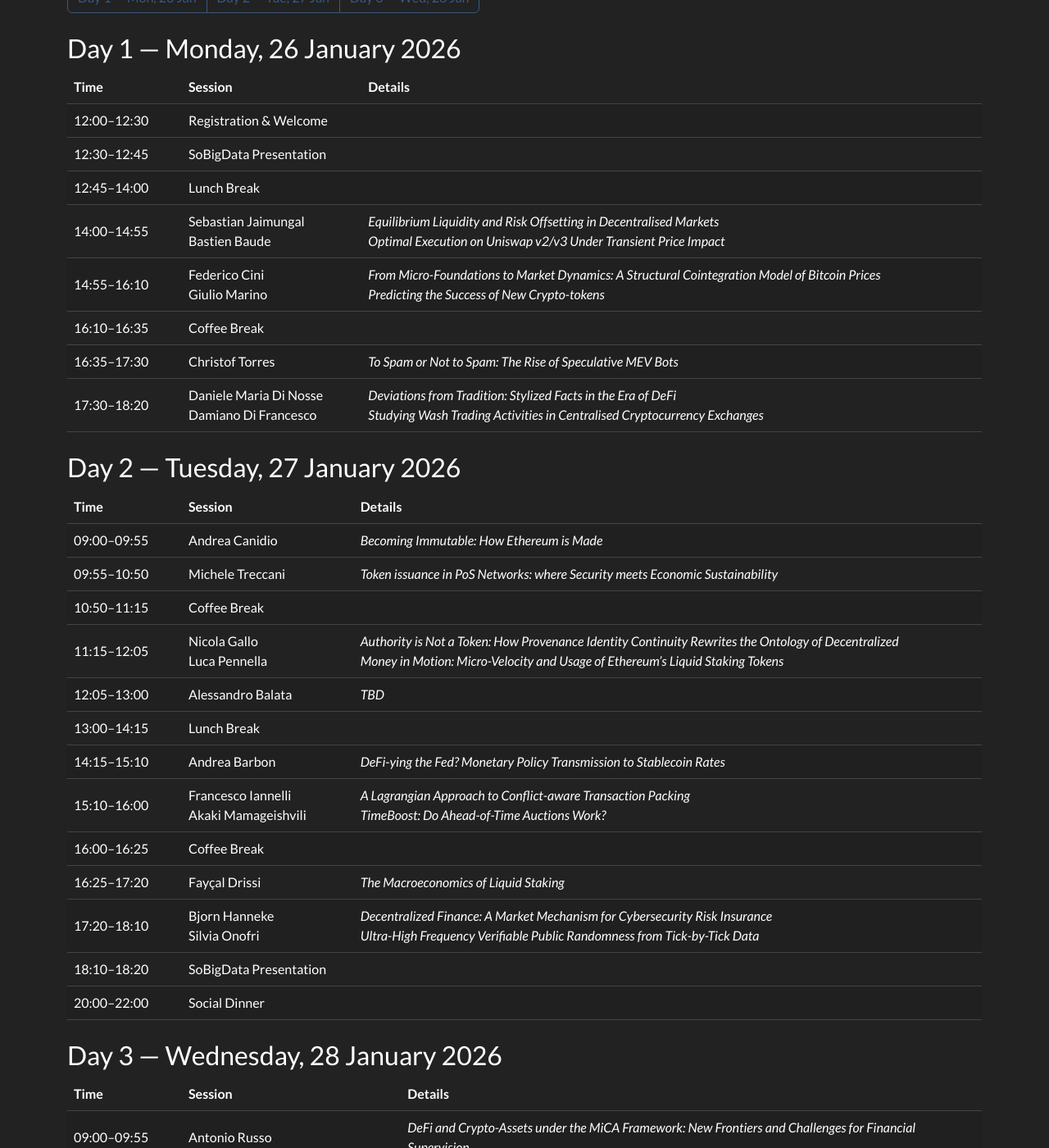
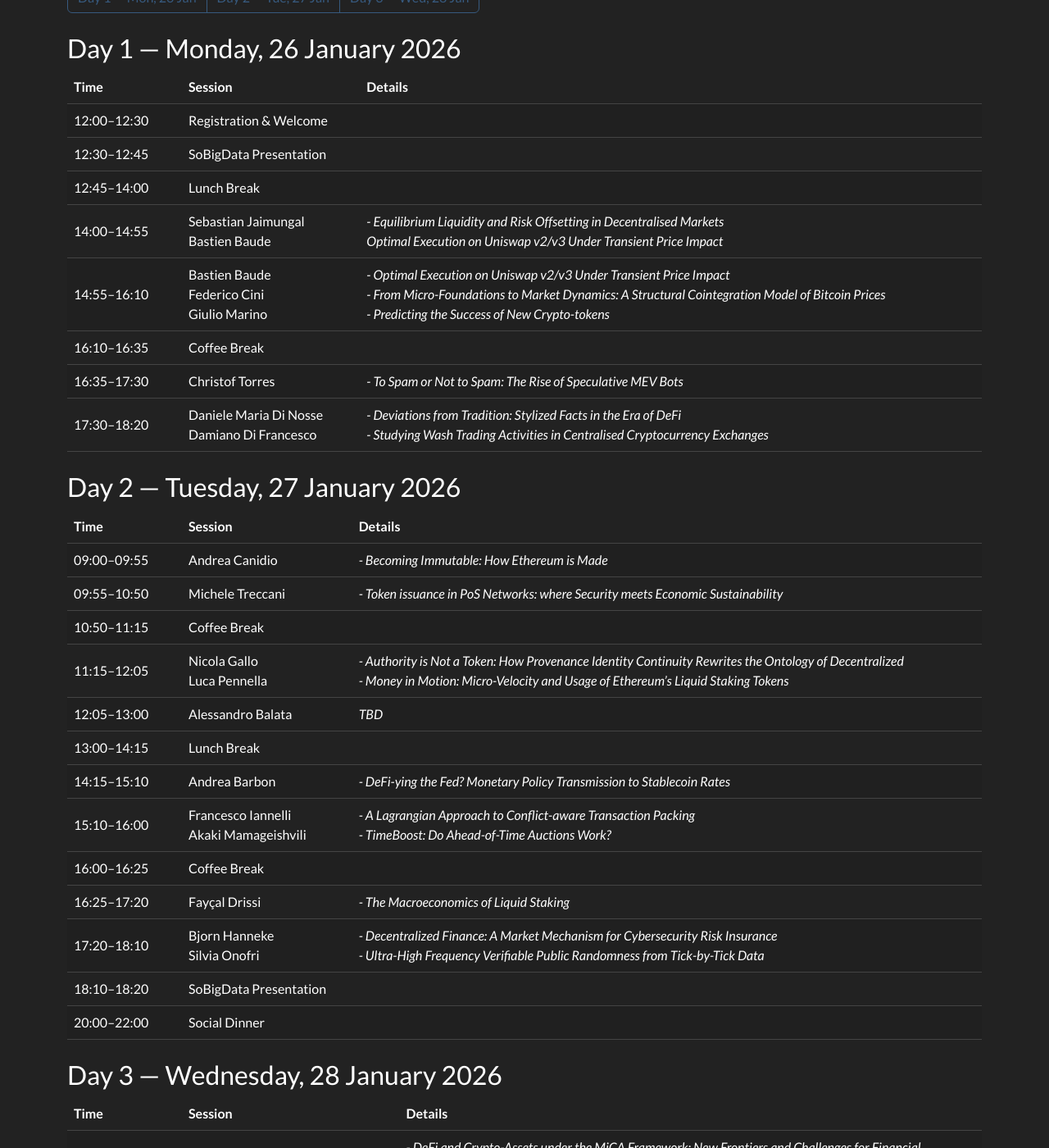
Before and after one commit to sns-defi/sns-defi.github.io, a Jekyll site: the page built from program.md, in a window 1280 px wide and 1400 px high, scrolled down 322 px. Shown: the whole window at 82% size. Built offline with Jekyll 4.4.1, drawn with Linux system fonts in a browser that asks for light colours; nearby versions of some CDN libraries; some of the changed text lies outside the part shown.

Commit message:
program update

```diff
--- a/program.md
+++ b/program.md
@@ -6,7 +6,7 @@ permalink: /program/
 
 <h2 class="section-title">Program</h2>
 <p class="mb-3">The conference runs from <strong>Monday 26 January 2026</strong> to <strong>Wednesday 28 January 2026</strong> at Scuola Normale Superiore, Pisa. All times are <strong>CET (UTC+1)</strong>. All talks will be held in the <strong>Sala Azzurra</strong> (first floor). Coffee breaks and lunches will be served in the adjacent room.</p>
-<p class="mb-4"><a class="btn btn-outline-secondary btn-sm" href="{{ '/Schedule.pdf' | relative_url }}" download>Download Schedule (PDF)</a></p>
+<p class="mb-4" style="color: white;"><a class="btn btn-outline-secondary btn-sm" href="{{ '/Schedule.pdf' | relative_url }}" download>Download Schedule (PDF)</a></p>
 
 <nav class="mb-4">
   <div class="btn-group" role="group" aria-label="Day navigation">
@@ -26,11 +26,11 @@ permalink: /program/
     <tr><td>12:00–12:30</td><td>Registration & Welcome</td><td></td></tr>
     <tr><td>12:30–12:45</td><td>SoBigData Presentation</td><td></td></tr>
     <tr><td>12:45–14:00</td><td>Lunch Break</td><td></td></tr>
-    <tr><td>14:00–14:55</td><td>Sebastian Jaimungal<br>Bastien Baude</td><td><em>Equilibrium Liquidity and Risk Offsetting in Decentralised Markets</em><br><em>Optimal Execution on Uniswap v2/v3 Under Transient Price Impact</em></td></tr>
-    <tr><td>14:55–16:10</td><td>Federico Cini<br>Giulio Marino</td><td><em>From Micro-Foundations to Market Dynamics: A Structural Cointegration Model of Bitcoin Prices</em><br><em>Predicting the Success of New Crypto-tokens</em></td></tr>
+    <tr><td>14:00–14:55</td><td>Sebastian Jaimungal<br>Bastien Baude</td><td><em>- Equilibrium Liquidity and Risk Offsetting in Decentralised Markets</em><br><em>Optimal Execution on Uniswap v2/v3 Under Transient Price Impact</em></td></tr>
+    <tr><td>14:55–16:10</td><td>Bastien Baude<br>Federico Cini<br>Giulio Marino</td><td><em> - Optimal Execution on Uniswap v2/v3 Under Transient Price Impact</em><br><em>- From Micro-Foundations to Market Dynamics: A Structural Cointegration Model of Bitcoin Prices</em><br><em>- Predicting the Success of New Crypto-tokens</em></td></tr>
     <tr><td>16:10–16:35</td><td>Coffee Break</td><td></td></tr>
-    <tr><td>16:35–17:30</td><td>Christof Torres</td><td><em>To Spam or Not to Spam: The Rise of Speculative MEV Bots</em></td></tr>
-    <tr><td>17:30–18:20</td><td>Daniele Maria Di Nosse<br>Damiano Di Francesco</td><td><em>Deviations from Tradition: Stylized Facts in the Era of DeFi</em><br><em>Studying Wash Trading Activities in Centralised Cryptocurrency Exchanges</em></td></tr>
+    <tr><td>16:35–17:30</td><td>Christof Torres</td><td><em>- To Spam or Not to Spam: The Rise of Speculative MEV Bots</em></td></tr>
+    <tr><td>17:30–18:20</td><td>Daniele Maria Di Nosse<br>Damiano Di Francesco</td><td><em>- Deviations from Tradition: Stylized Facts in the Era of DeFi</em><br><em>- Studying Wash Trading Activities in Centralised Cryptocurrency Exchanges</em></td></tr>
   </tbody>
 </table>
 
@@ -40,17 +40,17 @@ permalink: /program/
     <tr><th style="width: 140px;">Time</th><th>Session</th><th>Details</th></tr>
   </thead>
   <tbody>
-    <tr><td>09:00–09:55</td><td>Andrea Canidio</td><td><em>Becoming Immutable: How Ethereum is Made</em></td></tr>
-    <tr><td>09:55–10:50</td><td>Michele Treccani</td><td><em>Token issuance in PoS Networks: where Security meets Economic Sustainability</em></td></tr>
+    <tr><td>09:00–09:55</td><td>Andrea Canidio</td><td><em>- Becoming Immutable: How Ethereum is Made</em></td></tr>
+    <tr><td>09:55–10:50</td><td>Michele Treccani</td><td><em>- Token issuance in PoS Networks: where Security meets Economic Sustainability</em></td></tr>
     <tr><td>10:50–11:15</td><td>Coffee Break</td><td></td></tr>
-    <tr><td>11:15–12:05</td><td>Nicola Gallo<br>Luca Pennella</td><td><em>Authority is Not a Token: How Provenance Identity Continuity Rewrites the Ontology of Decentralized</em><br><em>Money in Motion: Micro-Velocity and Usage of Ethereum’s Liquid Staking Tokens</em></td></tr>
+    <tr><td>11:15–12:05</td><td>Nicola Gallo<br>Luca Pennella</td><td><em>- Authority is Not a Token: How Provenance Identity Continuity Rewrites the Ontology of Decentralized</em><br><em>- Money in Motion: Micro-Velocity and Usage of Ethereum’s Liquid Staking Tokens</em></td></tr>
     <tr><td>12:05–13:00</td><td>Alessandro Balata</td><td><em>TBD</em></td></tr>
     <tr><td>13:00–14:15</td><td>Lunch Break</td><td></td></tr>
-    <tr><td>14:15–15:10</td><td>Andrea Barbon</td><td><em>DeFi-ying the Fed? Monetary Policy Transmission to Stablecoin Rates</em></td></tr>
-    <tr><td>15:10–16:00</td><td>Francesco Iannelli<br>Akaki Mamageishvili</td><td><em>A Lagrangian Approach to Conflict-aware Transaction Packing</em><br><em>TimeBoost: Do Ahead-of-Time Auctions Work?</em></td></tr>
+    <tr><td>14:15–15:10</td><td>Andrea Barbon</td><td><em>- DeFi-ying the Fed? Monetary Policy Transmission to Stablecoin Rates</em></td></tr>
+    <tr><td>15:10–16:00</td><td>Francesco Iannelli<br>Akaki Mamageishvili</td><td><em>- A Lagrangian Approach to Conflict-aware Transaction Packing</em><br><em>- TimeBoost: Do Ahead-of-Time Auctions Work?</em></td></tr>
     <tr><td>16:00–16:25</td><td>Coffee Break</td><td></td></tr>
-    <tr><td>16:25–17:20</td><td>Fayçal Drissi</td><td><em>The Macroeconomics of Liquid Staking</em></td></tr>
-    <tr><td>17:20–18:10</td><td>Bjorn Hanneke<br>Silvia Onofri</td><td><em>Decentralized Finance: A Market Mechanism for Cybersecurity Risk Insurance</em><br><em>Ultra-High Frequency Verifiable Public Randomness from Tick-by-Tick Data</em></td></tr>
+    <tr><td>16:25–17:20</td><td>Fayçal Drissi</td><td><em>- The Macroeconomics of Liquid Staking</em></td></tr>
+    <tr><td>17:20–18:10</td><td>Bjorn Hanneke<br>Silvia Onofri</td><td><em>- Decentralized Finance: A Market Mechanism for Cybersecurity Risk Insurance</em><br><em>- Ultra-High Frequency Verifiable Public Randomness from Tick-by-Tick Data</em></td></tr>
     <tr><td>18:10–18:20</td><td>SoBigData Presentation</td><td></td></tr>
     <tr><td>20:00–22:00</td><td>Social Dinner</td><td></td></tr>
   </tbody>
@@ -62,11 +62,11 @@ permalink: /program/
     <tr><th style="width: 140px;">Time</th><th>Session</th><th>Details</th></tr>
   </thead>
   <tbody>
-    <tr><td>09:00–09:55</td><td>Antonio Russo</td><td><em>DeFi and Crypto-Assets under the MiCA Framework: New Frontiers and Challenges for Financial Supervision</em></td></tr>
-    <tr><td>09:55–10:45</td><td>Luca Alberici<br>Nicolas Oderbolz &amp; Alberto Arrigoni</td><td><em>Implied Impermanent Loss for Concentrated Liquidity</em><br><em>User-specific Risk Premiums in a Decentralized Lending Platform</em></td></tr>
+    <tr><td>09:00–09:55</td><td>Antonio Russo</td><td><em>- DeFi and Crypto-Assets under the MiCA Framework: New Frontiers and Challenges for Financial Supervision</em></td></tr>
+    <tr><td>09:55–10:45</td><td>Luca Alberici<br>Nicolas Oderbolz &amp; Alberto Arrigoni</td><td><em>- Implied Impermanent Loss for Concentrated Liquidity</em><br><em>- User-specific Risk Premiums in a Decentralized Lending Platform</em></td></tr>
     <tr><td>10:45–11:10</td><td>Coffee Break</td><td></td></tr>
     <tr><td>11:10–12:05</td><td>Laura Ricci</td><td><em>TBD</em></td></tr>
-    <tr><td>12:05–12:55</td><td>Vittorio Ruffo<br>Lidia Brailovskaya</td><td><em>Market Efficiency in Prediction Markets - A Comparison with Derivatives</em><br><em>Swaps and Options on Ethereum Gas Fees: A Framework for Risk Management in DeFi</em></td></tr>
+    <tr><td>12:05–12:55</td><td>Vittorio Ruffo<br>Lidia Brailovskaya</td><td><em>- Market Efficiency in Prediction Markets - A Comparison with Derivatives</em><br><em>- Swaps and Options on Ethereum Gas Fees: A Framework for Risk Management in DeFi</em></td></tr>
     <tr><td>12:55–14:00</td><td>Lunch Break</td><td></td></tr>
     <tr><td>14:00–14:15</td><td>SoBigData &amp; Closing Remarks</td><td></td></tr>
   </tbody>
```
